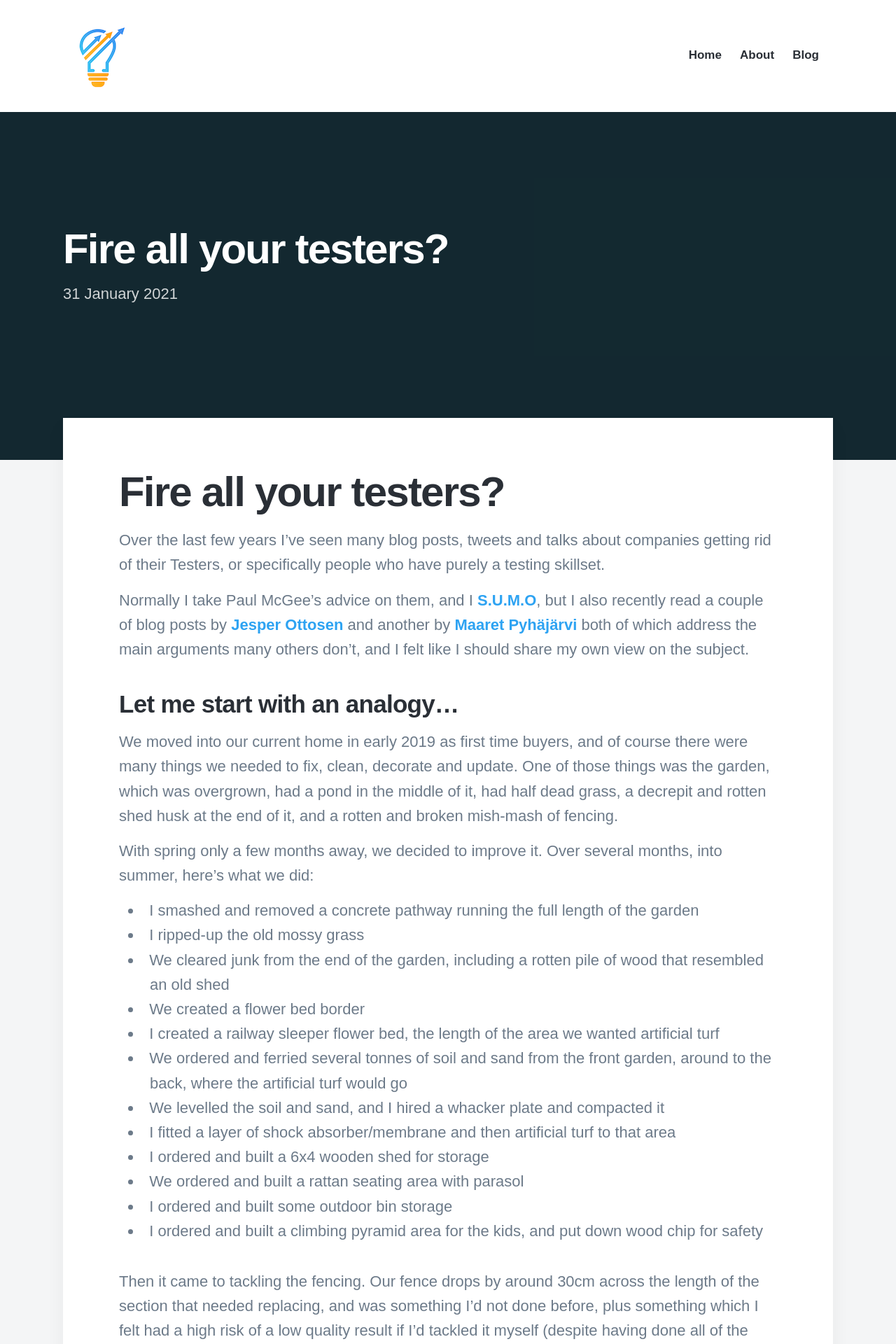
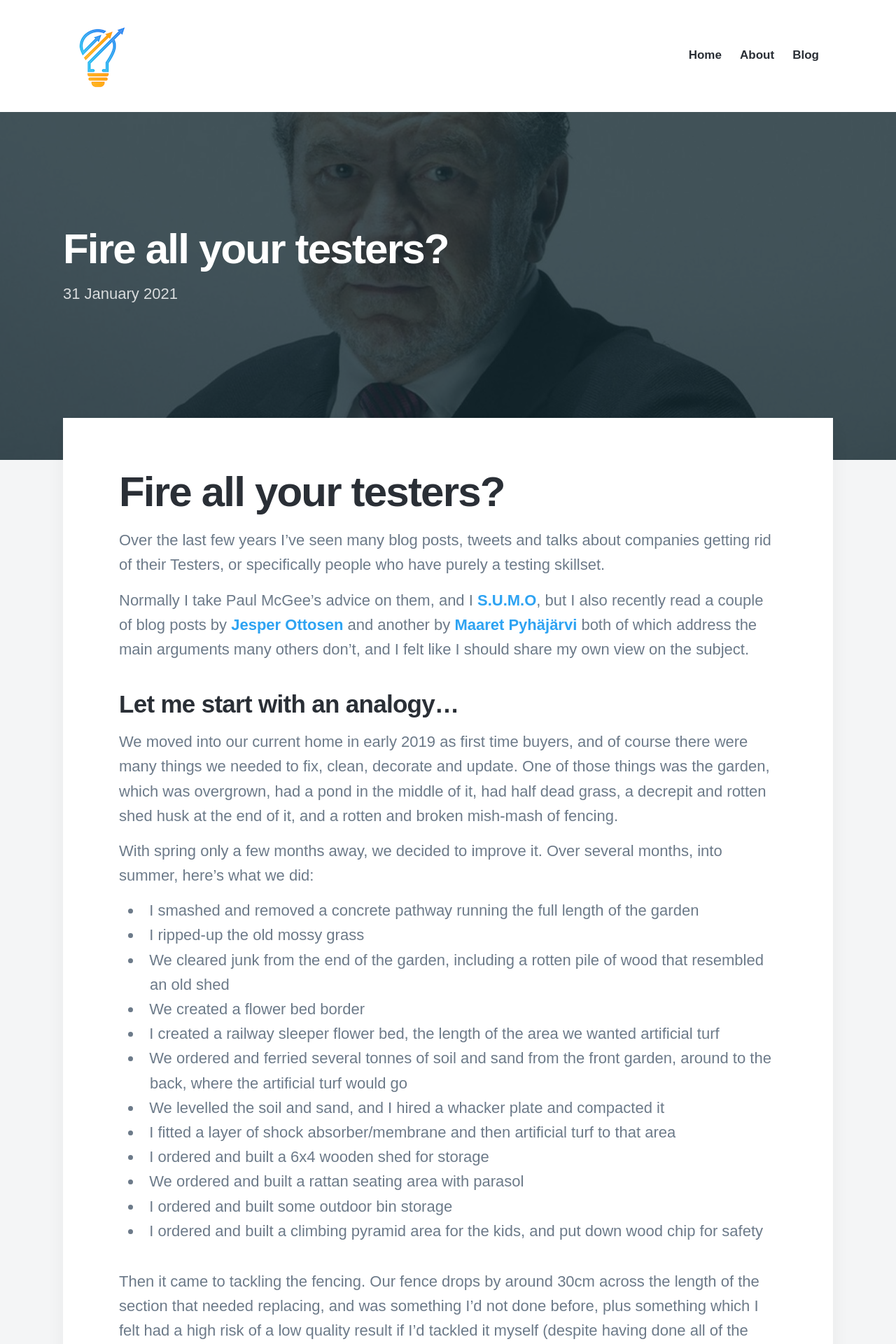
Before and after one commit to TheTestingMuse/thetestingmuse.github.io, a Jekyll site: the page built from _posts/2021-01-31-fire-all-your-testers.md, in a window 1280 px wide. Shown: the top 1920 px of the page at 70% size. Built offline with Jekyll 4.4.1, drawn with Linux system fonts in a browser that asks for light colours; nearby versions of some CDN libraries; some web fonts are replaced.

Commit message:
Fixing broken blog post

```diff
--- a/_posts/2021-01-31-fire-all-your-testers.md
+++ b/_posts/2021-01-31-fire-all-your-testers.md
@@ -6,7 +6,7 @@
 date: 2021-01-31 10:31:57 +01:00
 author: David
 permalink: /blog/fire-all-your-testers/
-featured\_image: /images/posts/fired.jpg
+featured_image: /images/posts/fired.jpg
 categories:
   - People
   - Community
```
